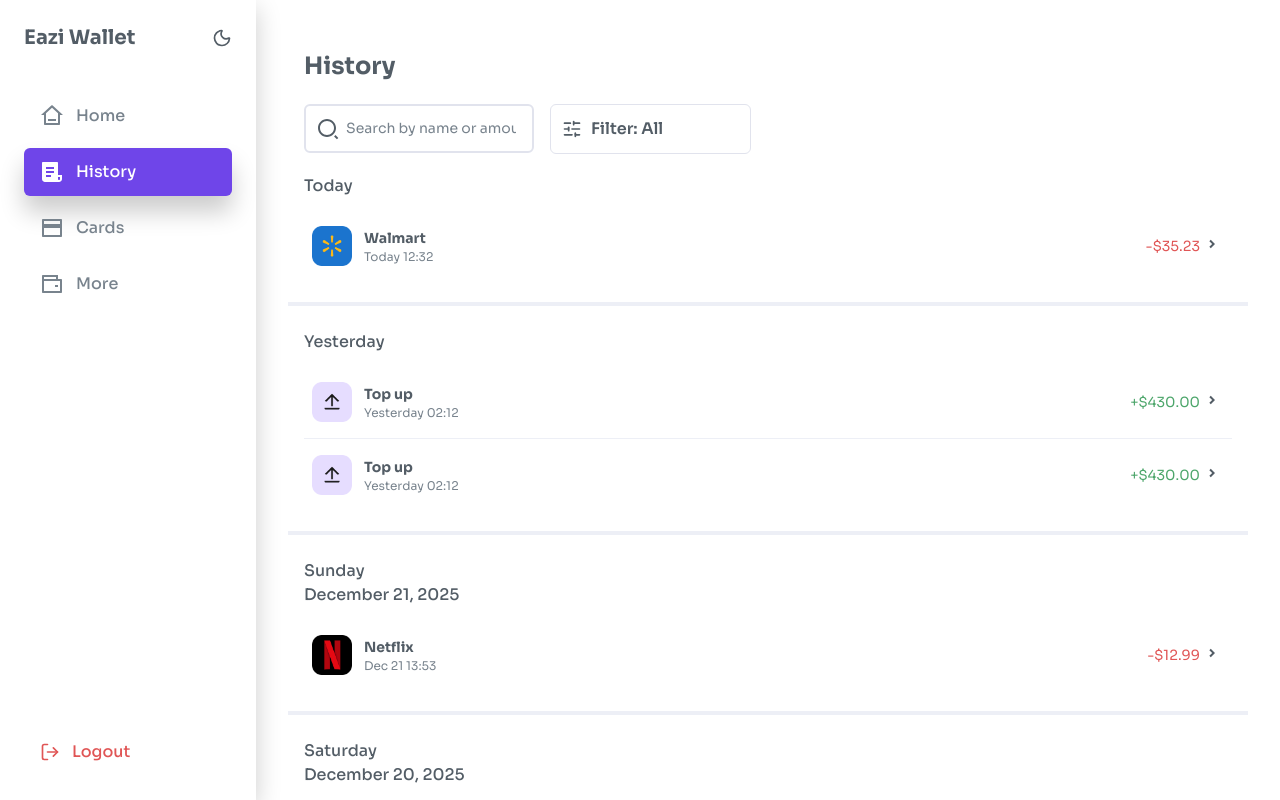
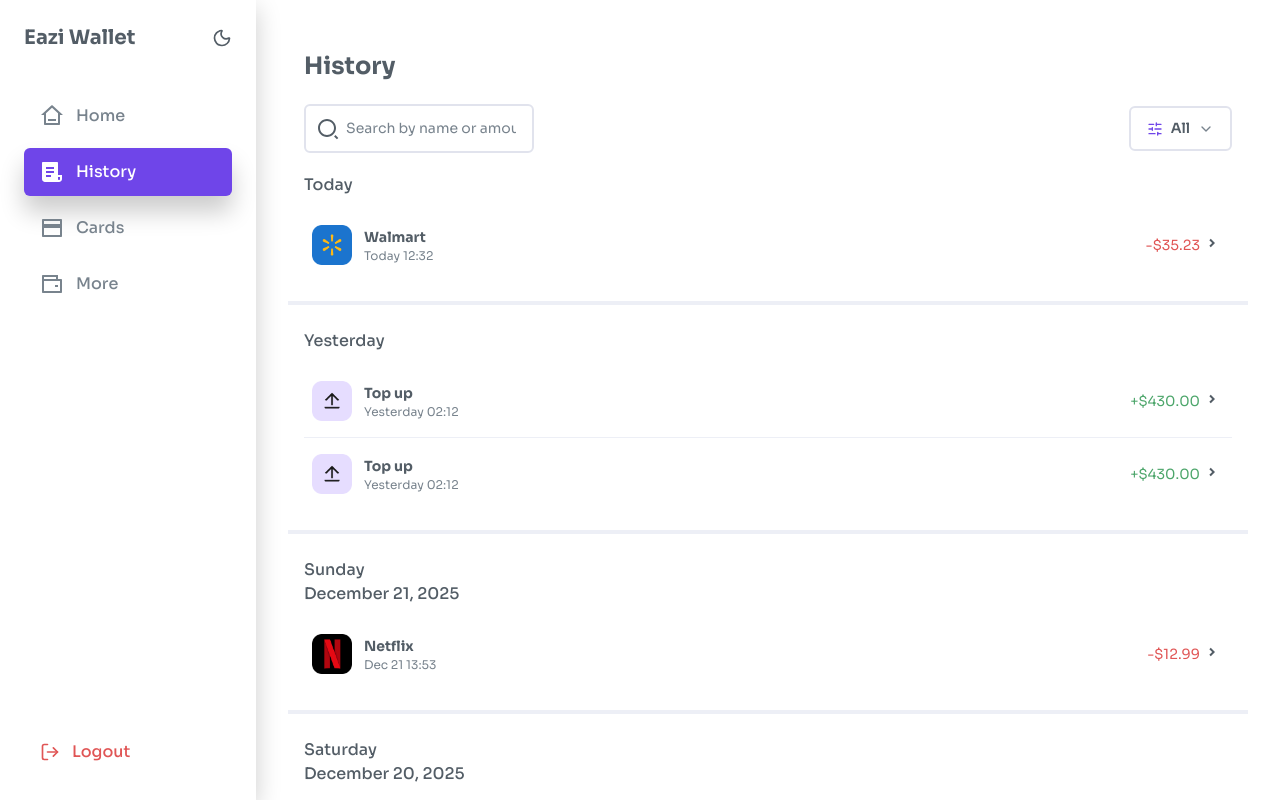
Before and after one commit to ebokes/eaziwallet, a React (Vite) app: page /history in a window 1280 px wide. Shown: the top 800 px of the page. Built offline with nearby package versions, Linux system fonts and the light colour scheme.

Commit message:
refactor: relocate Analytics component and its tests, and implement a custom filter dropdown in History page.

```diff
--- a/package.json
+++ b/package.json
@@ -14,6 +14,7 @@
     "@hookform/resolvers": "^5.2.2",
     "class-variance-authority": "^0.7.1",
     "clsx": "^2.1.1",
+    "framer-motion": "^12.23.26",
     "lucide-react": "^0.562.0",
     "react": "^19.2.0",
     "react-data-table-component": "^7.7.0",
--- a/src/pages/dashboard/History/index.tsx
+++ b/src/pages/dashboard/History/index.tsx
@@ -1,7 +1,8 @@
-import { SlidersHorizontal } from "lucide-react";
-import { useMemo, useState } from "react";
+import { SlidersHorizontal, ChevronDown } from "lucide-react";
+import { useMemo, useState, useRef, useEffect } from "react";
 import { TransactionList } from "../../../components/dashboard/home/TransactionList";
 import { SearchBar } from "../../../components/common/SearchBar";
+import { motion, AnimatePresence } from "framer-motion";
 import { useModal } from "../../../hooks/useModal";
 import {
   MOCK_TRANSACTIONS,
@@ -15,6 +16,18 @@ const History = () => {
   const [filterType, setFilterType] = useState<"all" | "sent" | "received">(
     "all"
   );
+  const [isMenuOpen, setIsMenuOpen] = useState(false);
+  const menuRef = useRef<HTMLDivElement>(null);
+
+  useEffect(() => {
+    const handleClickOutside = (event: MouseEvent) => {
+      if (menuRef.current && !menuRef.current.contains(event.target as Node)) {
+        setIsMenuOpen(false);
+      }
+    };
+    document.addEventListener("mousedown", handleClickOutside);
+    return () => document.removeEventListener("mousedown", handleClickOutside);
+  }, []);
 
   const { openModal, setOpenModal, handleModalClose } = useModal();
   const [selectedTransaction, setSelectedTransaction] =
@@ -38,31 +51,73 @@ const History = () => {
     setOpenModal(true);
   };
 
+  const filterOptions = [
+    { value: "all", label: "All Transactions" },
+    { value: "sent", label: "Money Sent" },
+    { value: "received", label: "Money Received" },
+  ];
+
   return (
     <div className="">
       <h1 className="text-B2 mt-4 mx-4">History</h1>
-      <div className="flex gap-4 mx-4 my-5 bg-primary">
+      <div className="flex items-center justify-between gap-4 mx-4 my-5 bg-primary">
         <SearchBar
           placeholder="Search by name or amount"
           className="flex-1"
           value={searchQuery}
           onChange={(e) => setSearchQuery(e.target.value)}
         />
-        <div className="relative max-w-[200px]">
-          <div className="absolute left-3 top-1/2 -translate-y-1/2 text-primary pointer-events-none">
-            <SlidersHorizontal size={20} />
-          </div>
-          <select
-            value={filterType}
-            onChange={(e) =>
-              setFilterType(e.target.value as "all" | "sent" | "received")
-            }
-            className="appearance-none pl-10 pr-8 py-3 text-base rounded-md font-semibold transition-all duration-200 focus:outline-none cursor-pointer border border-soft text-primary hover:bg-secondary bg-primary"
+
+        {/* Custom Dropdown Menu (Chakra UI style) */}
+        <div className="relative" ref={menuRef}>
+          <button
+            onClick={() => setIsMenuOpen(!isMenuOpen)}
+            className="flex items-center gap-2 px-4 py-2.5 text-S6 rounded-md font-semibold border-2 border-soft text-primary hover:border-majorelle-blue/30 hover:bg-majorelle-blue/5 bg-primary shadow-sm transition-all duration-200 active:scale-95 whitespace-nowrap"
           >
-            <option value="all">Filter: All</option>
-            <option value="sent">Filter: Sent</option>
-            <option value="received">Filter: Received</option>
-          </select>
+            <SlidersHorizontal size={16} className="text-majorelle-blue" />
+            <span>
+              {filterType === "all"
+                ? "All"
+                : filterType.charAt(0).toUpperCase() + filterType.slice(1)}
+            </span>
+            <ChevronDown
+              size={16}
+              className={`text-slate-gray transition-transform duration-200 ${
+                isMenuOpen ? "rotate-180" : ""
+              }`}
+            />
+          </button>
+
+          <AnimatePresence>
+            {isMenuOpen && (
+              <motion.div
+                initial={{ opacity: 0, scale: 0.95, y: -10 }}
+                animate={{ opacity: 1, scale: 1, y: 0 }}
+                exit={{ opacity: 0, scale: 0.95, y: -10 }}
+                transition={{ duration: 0.1, ease: "easeOut" }}
+                className="absolute right-0 mt-2 w-52 bg-primary border border-soft rounded-lg shadow-elevation-low z-50 overflow-hidden"
+              >
+                <div className="py-1">
+                  {filterOptions.map((option) => (
+                    <button
+                      key={option.value}
+                      onClick={() => {
+                        setFilterType(option.value as any);
+                        setIsMenuOpen(false);
+                      }}
+                      className={`w-full text-left px-4 py-3 text-S6 transition-colors ${
+                        filterType === option.value
+                          ? "text-majorelle-blue bg-majorelle-blue/10 font-bold"
+                          : "text-primary hover:bg-secondary"
+                      }`}
+                    >
+                      {option.label}
+                    </button>
+                  ))}
+                </div>
+              </motion.div>
+            )}
+          </AnimatePresence>
         </div>
       </div>
 
--- a/src/pages/dashboard/Analytics.tsx
+++ b/src/pages/dashboard/More/Analytics.tsx
@@ -11,8 +11,8 @@ import {
   PieChart,
   Pie,
 } from "recharts";
-import BackBtn from "../../components/common/BackBtn";
-import { formatCurrency } from "../../utils/utils";
+import BackBtn from "../../../components/common/BackBtn";
+import { formatCurrency } from "../../../utils/utils";
 
 const SPENDING_DATA = [
   { day: "Mon", amount: 450, color: "#6F45E9" },
@@ -42,13 +42,17 @@ const Analytics: React.FC = () => {
       <div className="px-6 mt-8 flex flex-col gap-8">
         {/* Summary Cards */}
         <div className="grid grid-cols-2 gap-4">
-          <div className="bg-mangolia p-4 rounded-2xl border border-lavender">
+          <div className="bg-mangolia dark:bg-silver-sand p-4 rounded-2xl border border-lavender">
             <p className="text-R7 text-ocean-blue mb-1">Total Income</p>
             <p className="text-B5 text-indigo">{formatCurrency(12450.0)}</p>
           </div>
           <div className="bg-pale-pink/30 p-4 rounded-2xl border border-pale-pink">
-            <p className="text-R7 text-jelly-bean mb-1">Total Expenses</p>
-            <p className="text-B5 text-maroon">{formatCurrency(3540.0)}</p>
+            <p className="text-R7 text-jelly-bean dark:text-pale-pink  mb-1">
+              Total Expenses
+            </p>
+            <p className="text-B5 text-maroon dark:text-bright-gray">
+              {formatCurrency(3540.0)}
+            </p>
           </div>
         </div>
 
--- a/src/routes/index.tsx
+++ b/src/routes/index.tsx
@@ -12,7 +12,7 @@ const Dashboard = lazy(() => import("../pages/dashboard/Dashboard"));
 const History = lazy(() => import("../pages/dashboard/History"));
 const More = lazy(() => import("../pages/dashboard/More/More"));
 const Cards = lazy(() => import("../pages/dashboard/Card"));
-const Analytics = lazy(() => import("../pages/dashboard/Analytics"));
+const Analytics = lazy(() => import("../pages/dashboard/More/Analytics"));
 const About = lazy(() => import("../pages/dashboard/More/About"));
 const Profile = lazy(() => import("../pages/dashboard/Profile"));
 const PayBills = lazy(() => import("../pages/dashboard/More/PayBills"));
```
Also changed, not shown: 2 other files (tests, documents, lock files or other folders).
